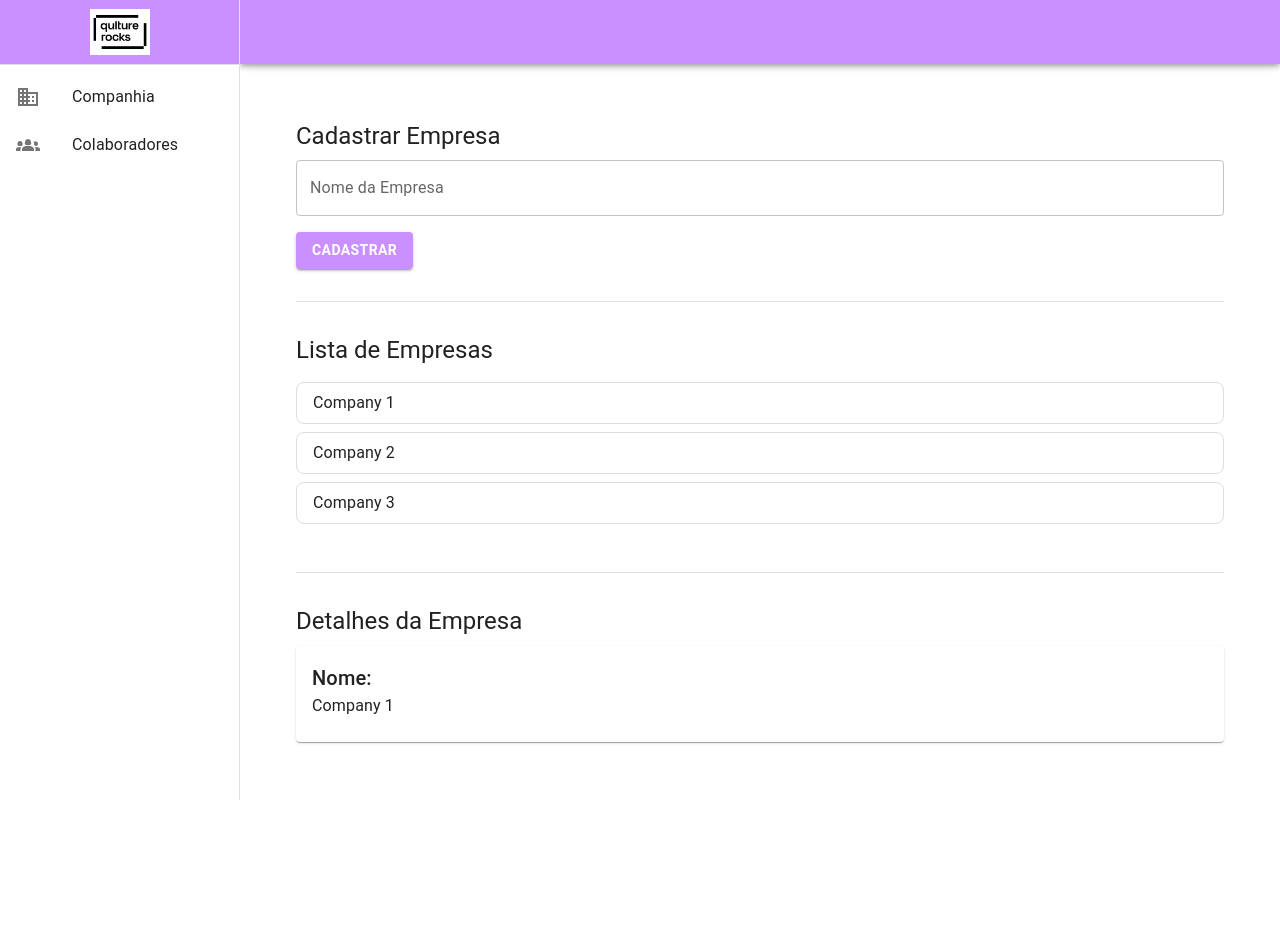
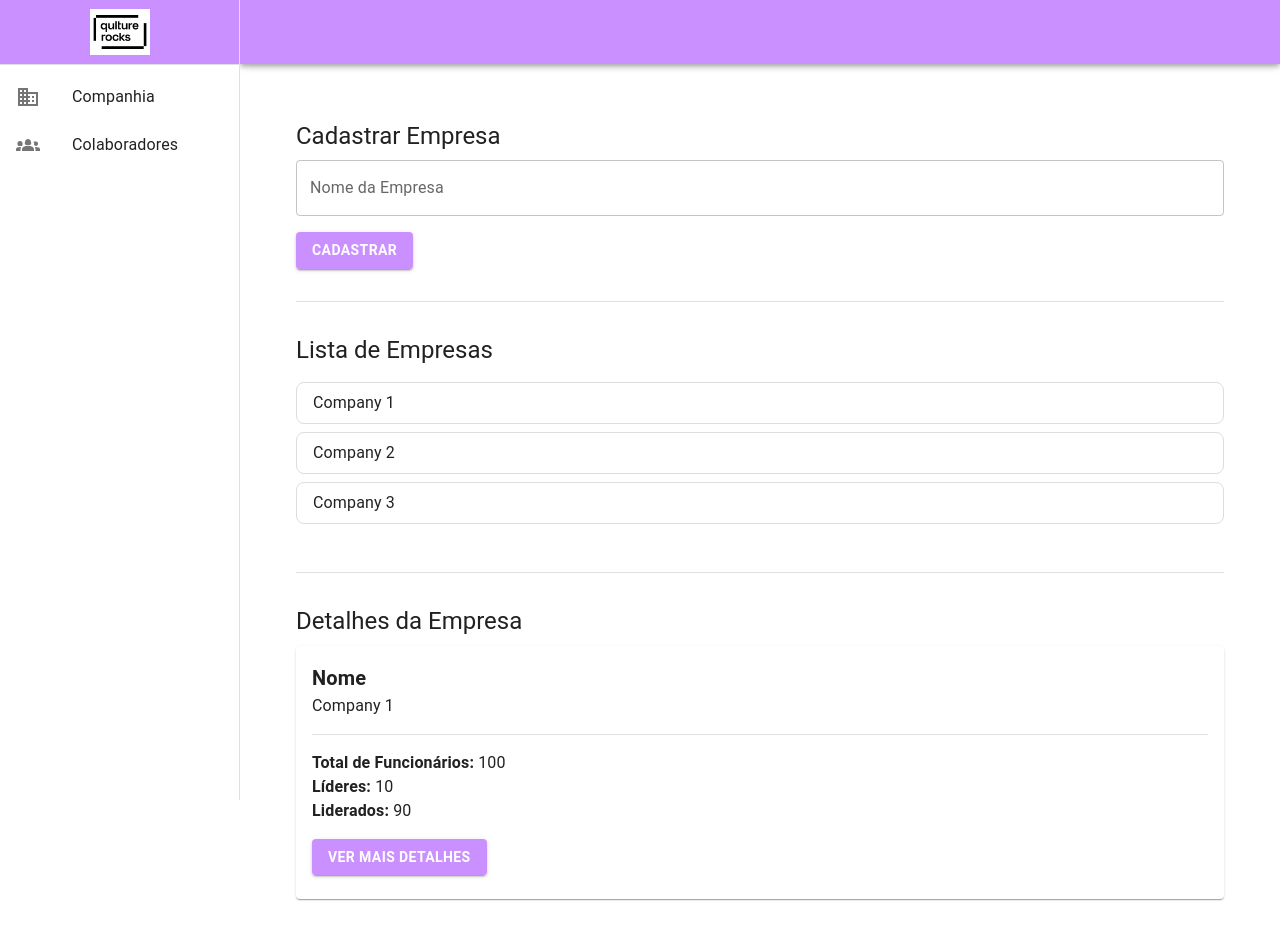
Before and after one commit to lucsduartee/qulture-challenge-client, a Next.js app: page /company in a window 1280 px wide. Both pictures are taken after a click on the item "Company 1". Shown: the top 940 px of the page. Before the commit the page ends 800 px from the top, so only its background shows below. Built offline with nearby package versions, Linux system fonts and the light colour scheme.

Commit message:
feat: add more infos

```diff
--- a/pages/company/index.jsx
+++ b/pages/company/index.jsx
@@ -1,15 +1,18 @@
 import * as React from 'react';
 import { useState } from 'react';
 import { Box, Button, TextField, Typography, List, ListItem, Divider, Card, CardContent } from '@mui/material';
+import { useRouter } from 'next/router';
 
 export default function Company() {
   const [companies, setCompanies] = useState([
-    { id: 1, name: 'Company 1' },
-    { id: 2, name: 'Company 2' },
-    { id: 3, name: 'Company 3' }
+    { id: 1, name: 'Company 1', totalEmployees: 100, leaders: 10, followers: 90 },
+    { id: 2, name: 'Company 2', totalEmployees: 50, leaders: 5, followers: 45 },
+    { id: 3, name: 'Company 3', totalEmployees: 200, leaders: 20, followers: 180 }
   ]);
   const [newCompanyName, setNewCompanyName] = useState('');
   const [selectedCompany, setSelectedCompany] = useState(null);
+
+  const router = useRouter()
 
   const handleAddCompany = () => {
     if (newCompanyName.trim() === '') return;
@@ -69,8 +72,29 @@ export default function Company() {
             <Typography variant="h5" gutterBottom>Detalhes da Empresa</Typography>
             <Card>
               <CardContent>
-                <Typography variant="h6">Nome:</Typography>
+                <Typography variant="h6"><b>Nome</b></Typography>
                 <Typography>{selectedCompany.name}</Typography>
+
+                <Divider sx={{ my: 2 }} />
+
+                <Typography><b>Total de Funcionários:</b> {selectedCompany.totalEmployees}</Typography>
+
+                <Typography><b>Líderes:</b> {selectedCompany.leaders}</Typography>
+
+                <Typography><b>Liderados:</b> {selectedCompany.followers}</Typography>
+
+                <Button
+                  variant="contained"
+                  color="primary"
+                  sx={{
+                    backgroundColor: '#CB90FF',
+                    fontWeight: '600',
+                    mt: 2
+                  }}
+                  onClick={() => router.push(`/company/${selectedCompany.id}`)}
+                >
+                  Ver mais detalhes
+                </Button>
               </CardContent>
             </Card>
           </Box>
```
